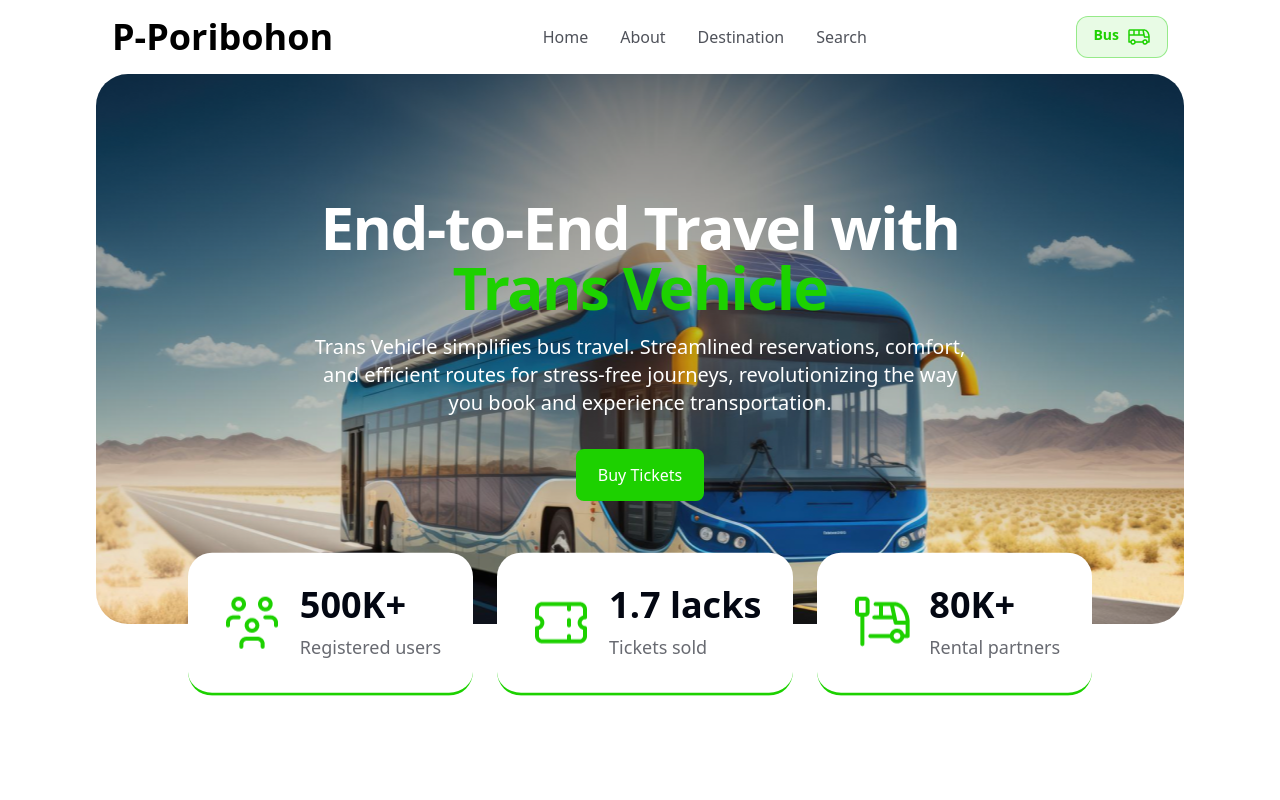
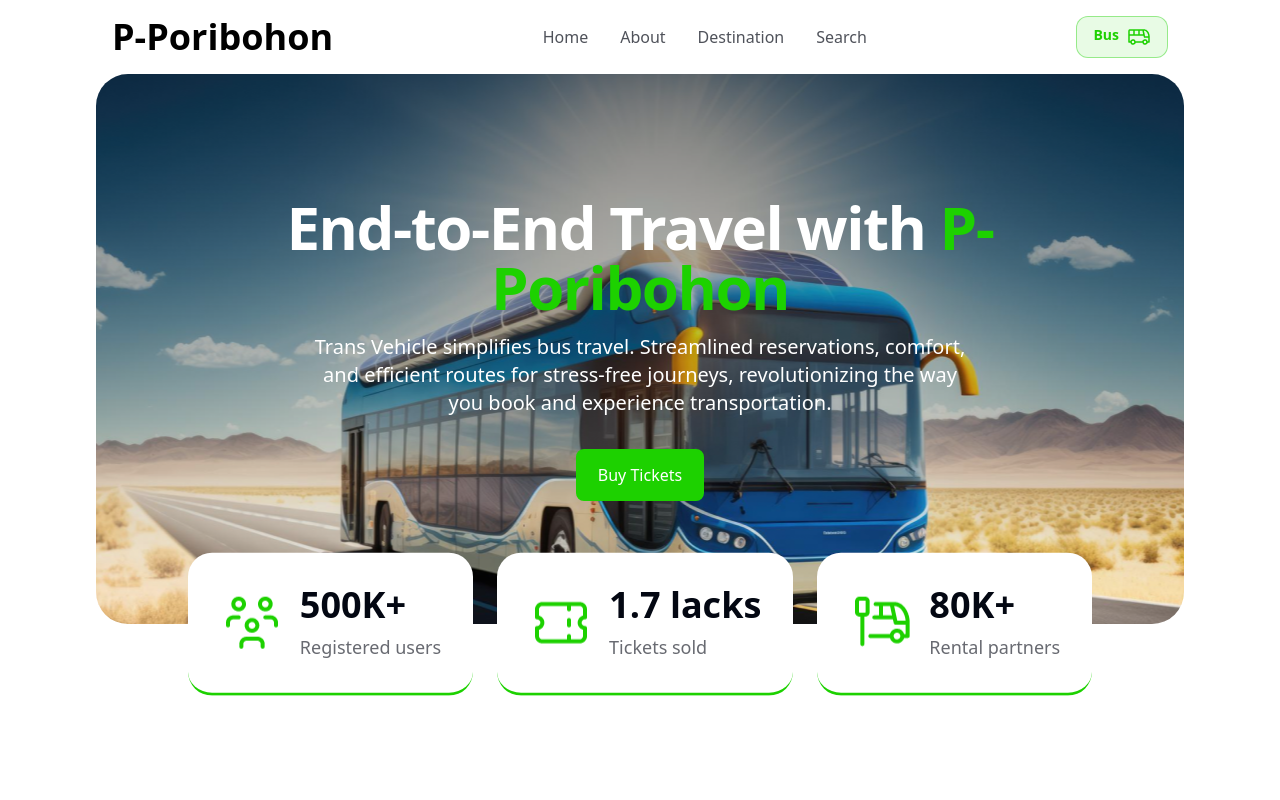
Before and after one commit to Sadatul99/Bus-Ticket-A5, a plain HTML site: page index.html in a window 1280 px wide. Shown: the top 800 px of the page. Drawn offline with nearby package versions, Linux system fonts and the light colour scheme.

Commit message:
slight change

```diff
--- a/index.html
+++ b/index.html
@@ -102,7 +102,7 @@
               class="mb-4 text-3xl font-extrabold tracking-tight leading-none text-white md:text-5xl lg:text-6xl max-w-3xl"
             >
               End-to-End Travel with
-              <span class="text-[#1DD100]">Trans Vehicle</span>
+              <span class="text-[#1DD100]">P-Poribohon</span>
             </h1>
             <p
               class="mb-3 lg:mb-8 text-sm md:text-lg font-normal text-white lg:text-xl max-w-2xl"
```
